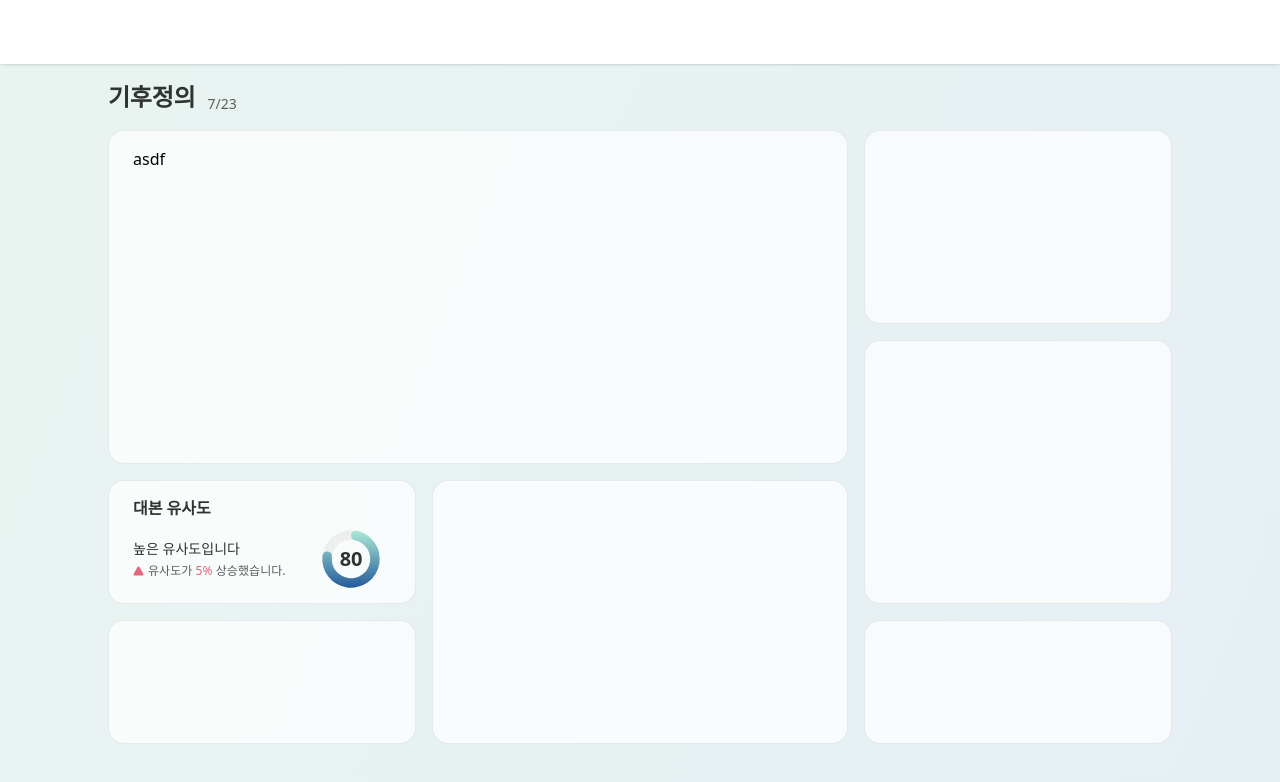
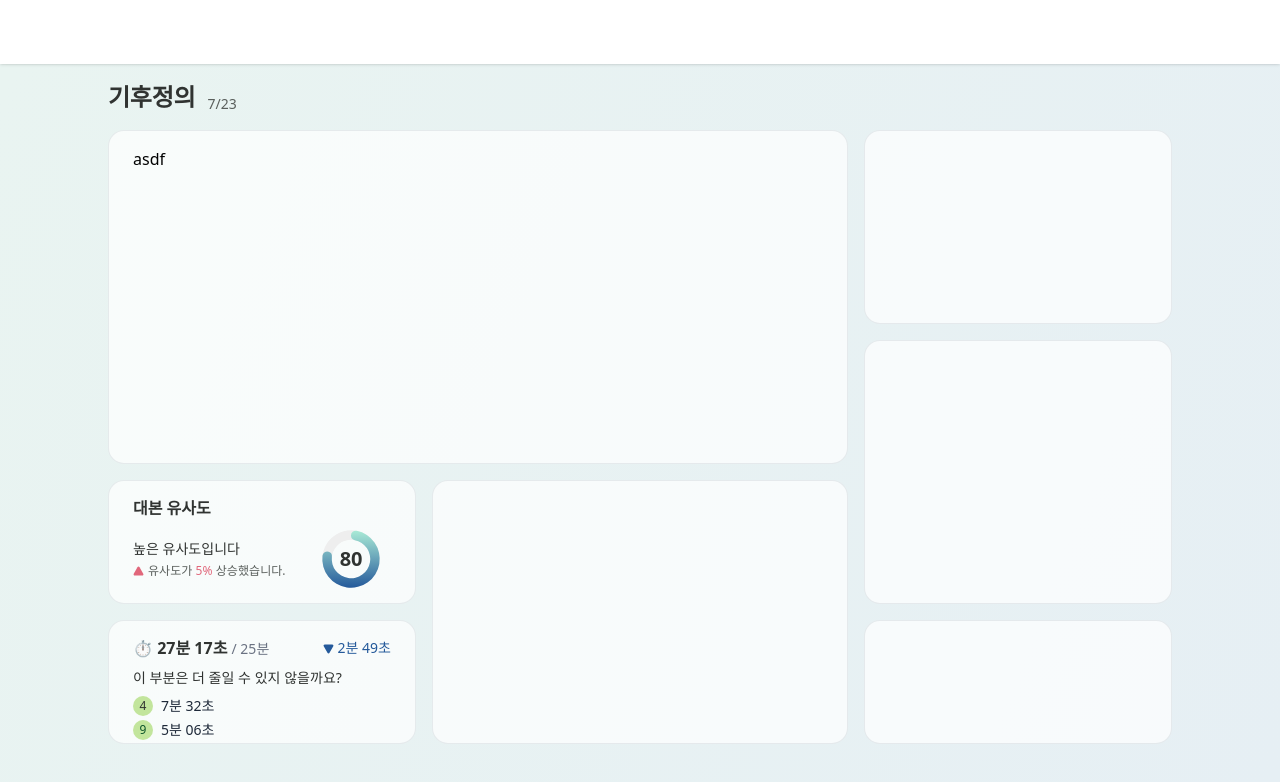
Before and after one commit to xseojungx/SPitching-FE, a React (Vite) app in the folder SPitching/: page /feedback/summary in a window 1280 px wide. Shown: the top 782 px of the page. Built offline with nearby package versions, Linux system fonts and the light colour scheme; a web font is replaced by a local one.

Commit message:
feat. 시간 카드 ui

```diff
--- a/SPitching/src/components/feedback/summary/DurationCard.tsx
+++ b/SPitching/src/components/feedback/summary/DurationCard.tsx
@@ -1,6 +1,42 @@
+import TriangleIcon from '../../../assets/triangle.svg?react';
+
 const DurationCard = () => {
   return (
-    <div className='white-card col-span-3 col-start-2 row-span-2 row-start-9'></div>
+    <article className='white-card col-span-3 col-start-2 row-span-2 row-start-9'>
+      {/* 상단 시간 정보 */}
+      <div className='mb-2 flex w-full items-center justify-between'>
+        <div className='flex items-center text-gray-900'>
+          <span className='s1 mr-1'>⏱ 27분 17초</span>
+          <span className='b2 text-gray-500'>/ 25분</span>
+        </div>
+        <div className='text-navy-700 flex items-center text-sm font-medium'>
+          <TriangleIcon className='mr-1 rotate-180' />
+          2분 49초
+        </div>
+      </div>
+
+      {/* 아래 상자 */}
+      <div className='flex flex-1 flex-col gap-2'>
+        {/* 제안 문구 */}
+        <p className='b2 text-gray-900'>이 부분은 더 줄일 수 있지 않을까요?</p>
+
+        {/* 구간 리스트 */}
+        <div className='flex flex-1 flex-col justify-center gap-1 text-gray-800'>
+          <div className='flex items-center text-sm'>
+            <div className='bg-avocado-400 c1 mr-2 flex h-5 w-5 items-center justify-center rounded-full text-gray-900'>
+              4
+            </div>
+            7분 32초
+          </div>
+          <div className='flex items-center text-sm'>
+            <div className='bg-avocado-400 c1 mr-2 flex h-5 w-5 items-center justify-center rounded-full text-green-900'>
+              9
+            </div>
+            5분 06초
+          </div>
+        </div>
+      </div>
+    </article>
   );
 };
 
```
